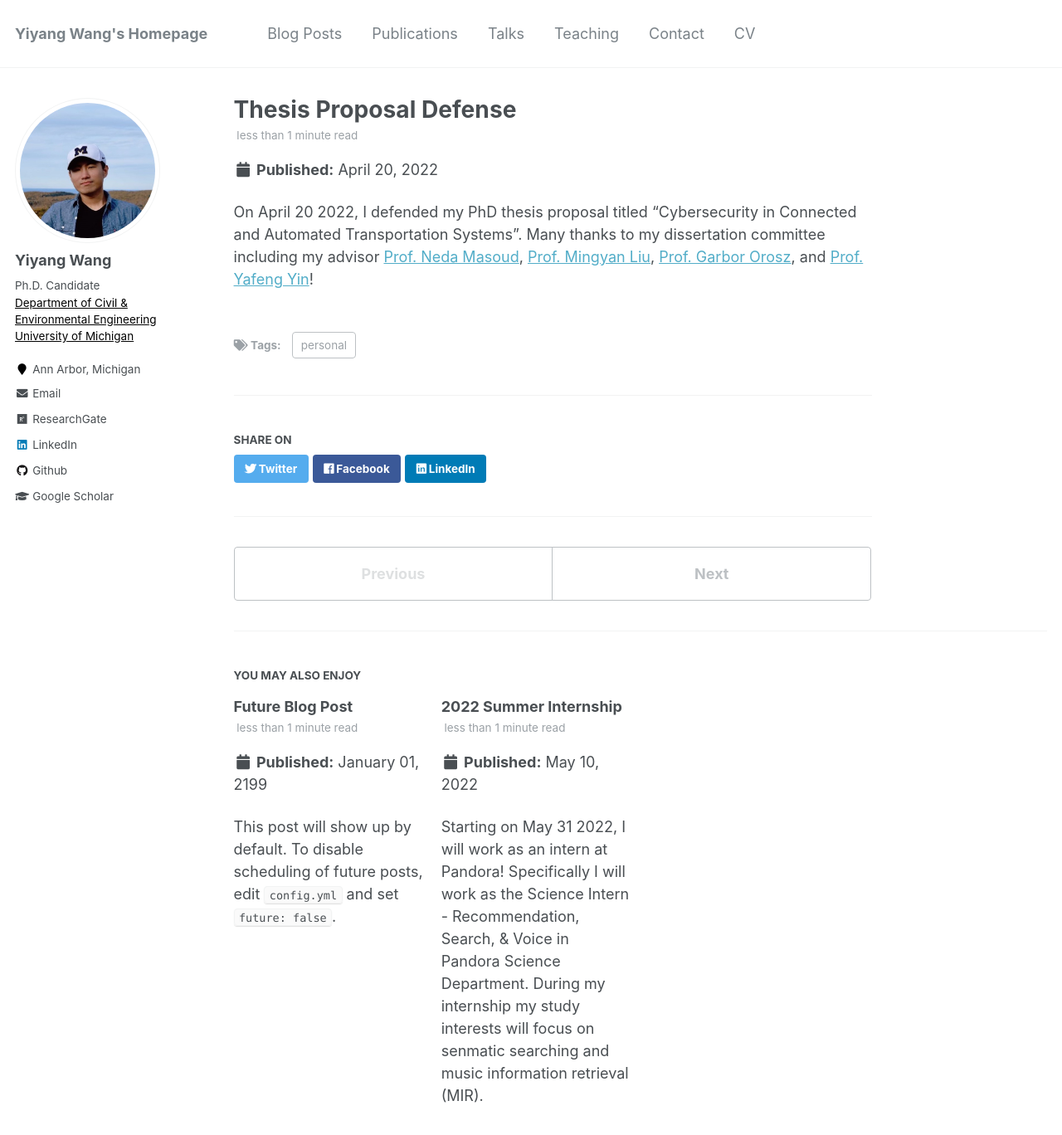
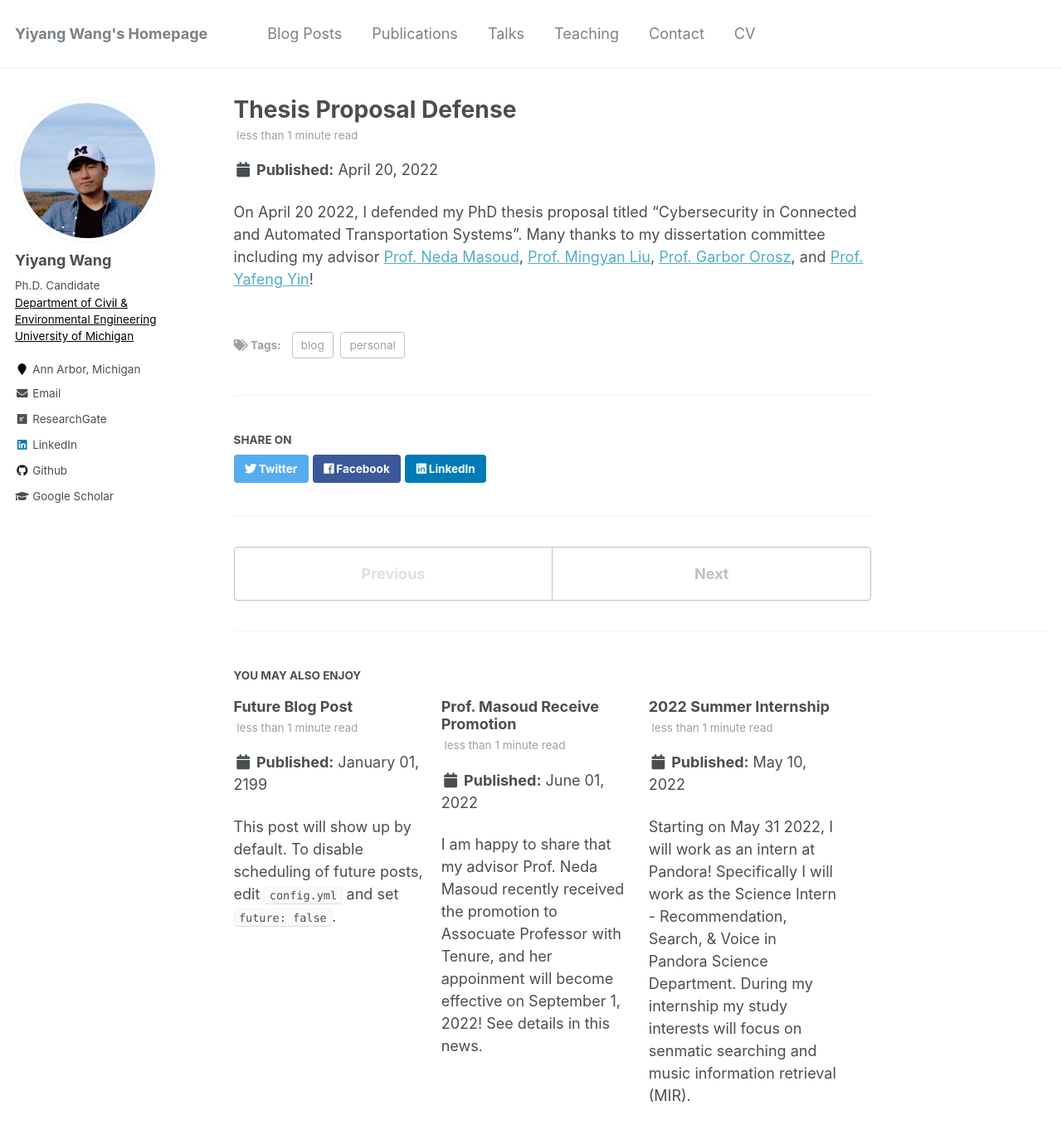
Before and after one commit to yiyangwan/yiyangwan.github.io, a Jekyll site: the page built from _posts/2022-04-20-blog-post-1.md, in a window 1280 px wide and 1400 px high. Shown: the top 1368 px of the window at 83% size. Built offline with Jekyll 4.4.1, drawn with Linux system fonts in a browser that asks for light colours.

Commit message:
update blogs

```diff
--- a/_posts/2022-04-20-blog-post-1.md
+++ b/_posts/2022-04-20-blog-post-1.md
@@ -5,6 +5,7 @@
 permalink: /posts/2022/04/blog-post-1/
 tags:
   - personal
+  - blog
 ---
 
 On April 20 2022, I defended my PhD thesis proposal titled "Cybersecurity in Connected and Automated Transportation Systems". Many thanks to my dissertation committee including my advisor [Prof. Neda Masoud](https://cee.engin.umich.edu/people/masoud-neda/), [Prof. Mingyan Liu](https://liu.engin.umich.edu/), [Prof. Garbor Orosz](http://www-personal.umich.edu/~orosz/), and [Prof. Yafeng Yin](https://cee.engin.umich.edu/people/yin-yafeng/)!
--- /dev/null
+++ b/_posts/2022-06-01-blog-post-1.md
@@ -0,0 +1,11 @@
+---
+# sitemap: false
+title: 'Prof. Masoud Receive Promotion'
+date: 2022-06-01
+permalink: /posts/2022/06/blog-post-1/
+tags:
+  - blog
+  - university
+---
+
+I am happy to share that my advisor [Prof. Neda Masoud](https://cee.engin.umich.edu/people/masoud-neda/) recently received the promotion to Assocuate Professor with Tenure, and her appoinment will become effective on September 1, 2022! See details in this [news](https://cee.engin.umich.edu/2022/05/25/profs-masoud-and-menassa-lecturers-macvean-and-bernardini-receive-promotions/).
```
Also changed, not shown: _posts/2022-05-10-blog-post-1.md (+1 -0 lines).
